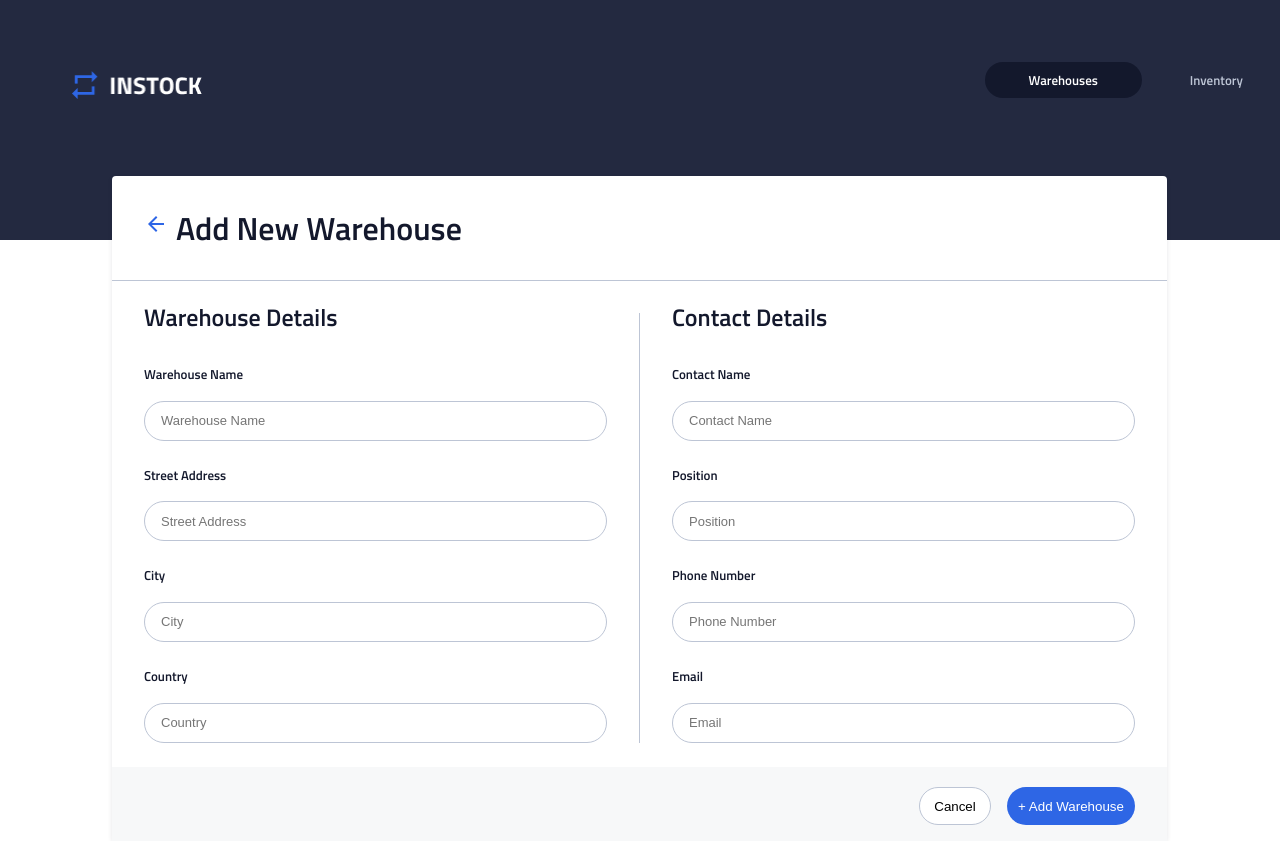
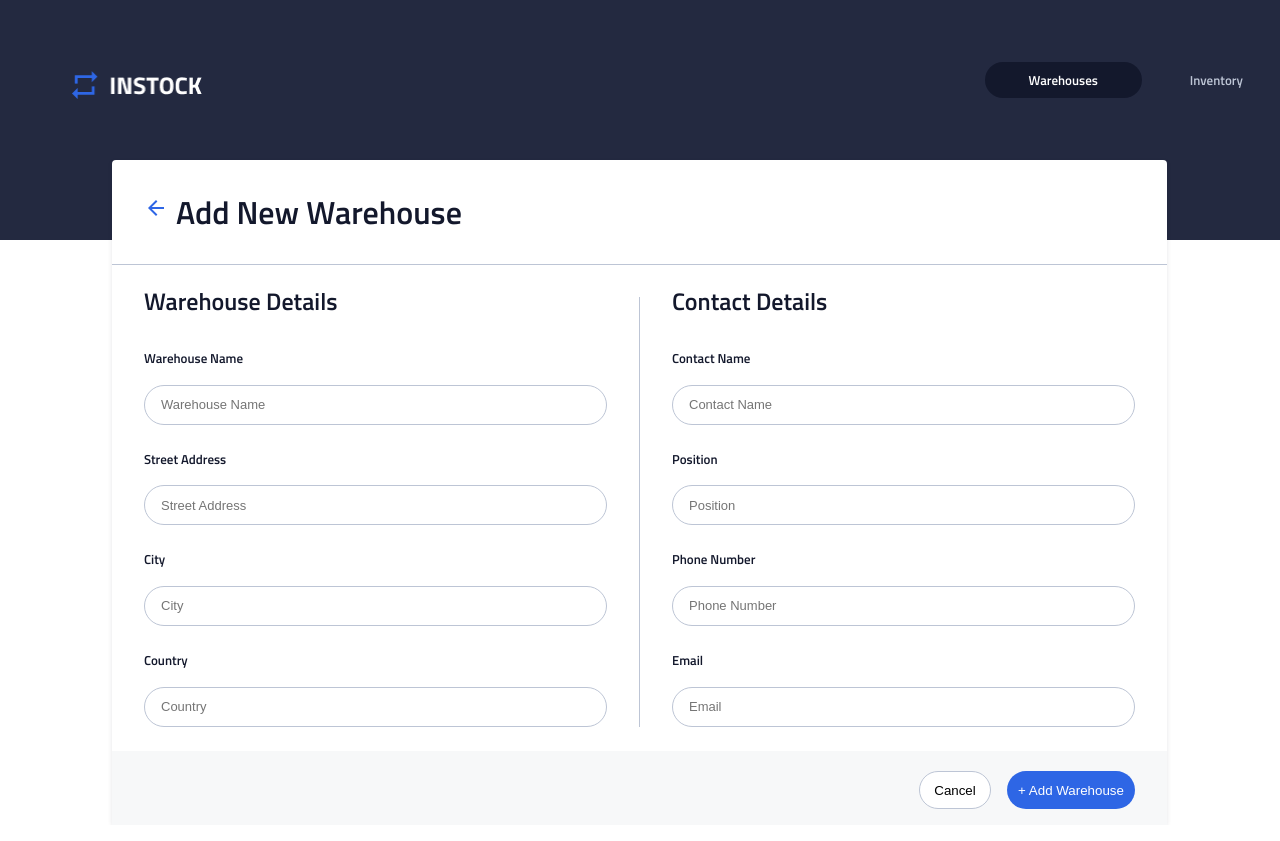
Before and after one commit to jaskaurbrar14/InStock, a React (Create React App) app: page /AddWarehouse in a window 1280 px wide. Built offline with nearby package versions, Linux system fonts and the light colour scheme.

Commit message:
addwarehouse modified

```diff
--- a/src/Components/AddWarehouse/AddWarehouse.scss
+++ b/src/Components/AddWarehouse/AddWarehouse.scss
@@ -5,7 +5,7 @@
 
 .addWarehouse {
   position: absolute;
-  top: 11rem;
+  top: 10rem;
   margin: 0 1rem;
   border-radius: 0.25rem;
   background-color: $primary-white;
```
